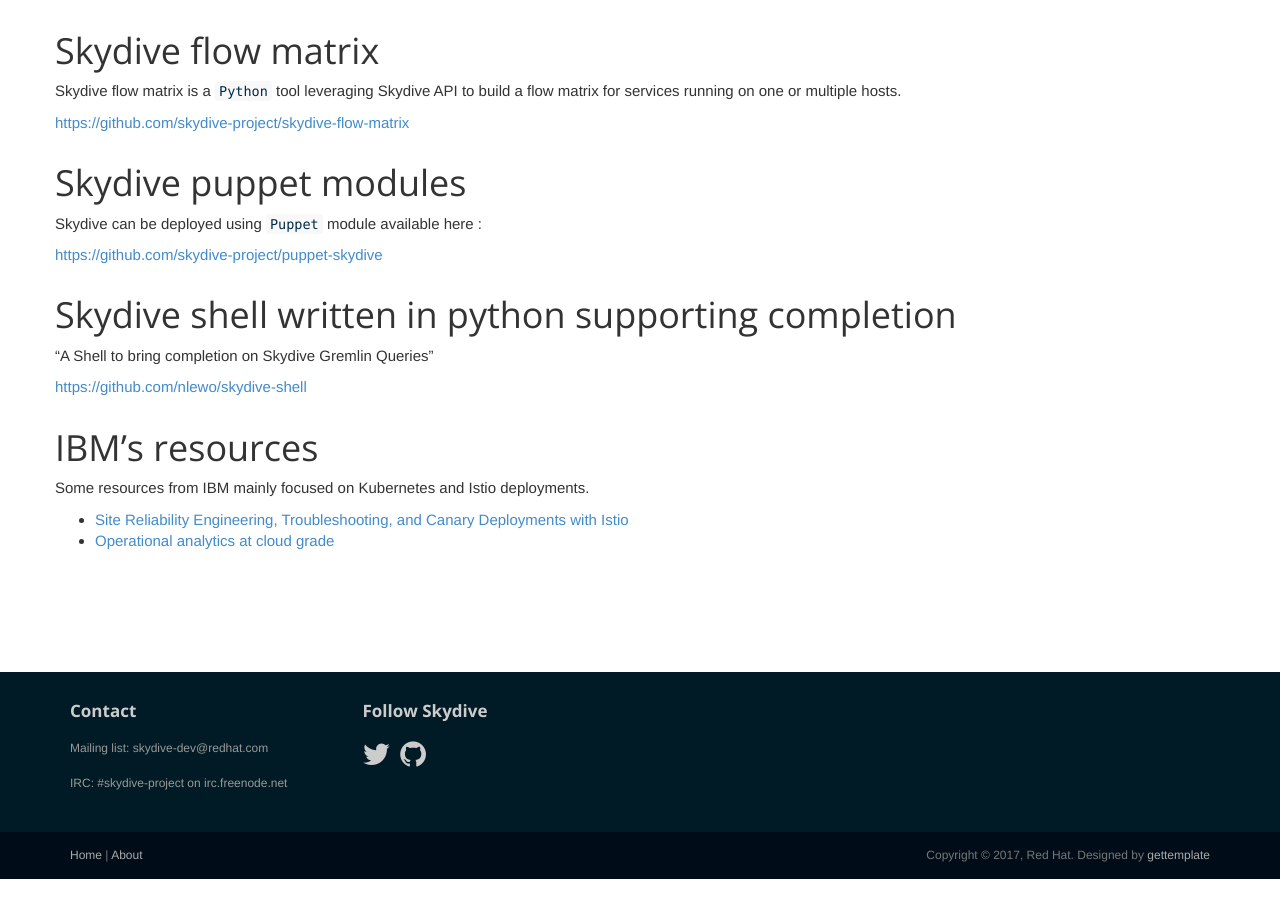
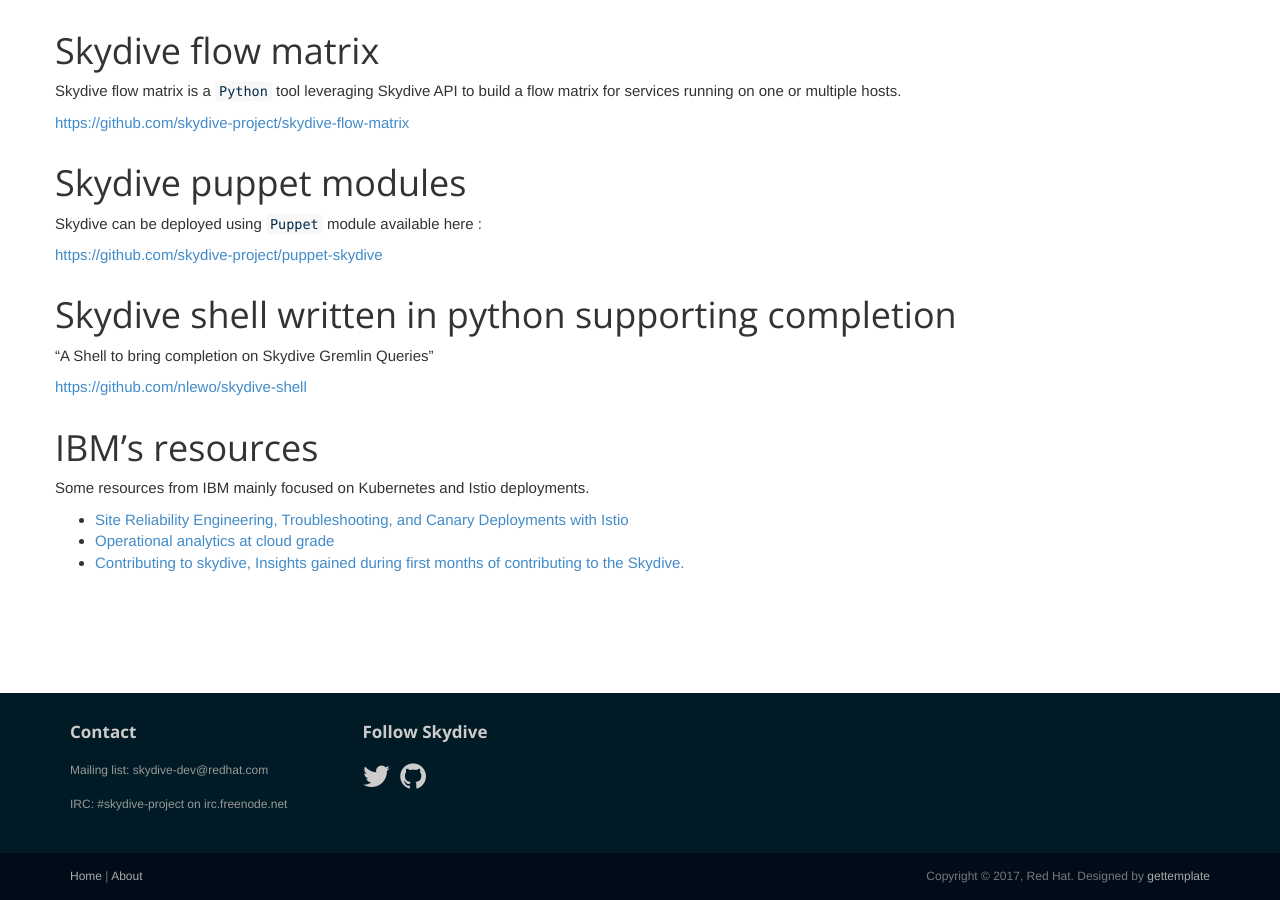
Before and after one commit to skydive-project/skydive.network, a Jekyll site: the page built from resources/index.md, in a window 1280 px wide and 900 px high, scrolled down 516 px. Built offline with Jekyll 4.4.1, drawn with Linux system fonts in a browser that asks for light colours; nearby versions of some CDN libraries; before the commit the page ends 1395 px from its top, so only the background shows below that.

Commit message:
Add IBM contribution presentation

```diff
--- a/resources/index.md
+++ b/resources/index.md
@@ -49,3 +49,6 @@
 * <a href="https://github.com/cognetive/CloudControlWorkshop-2018" target="_blank">
     Operational analytics at cloud grade
   </a>
+* <a href="https://github.com/cognetive/contributing-to-skydive-2018" target="_blank">
+    Contributing to skydive, Insights gained during first months of contributing to the Skydive.
+  </a>
```
